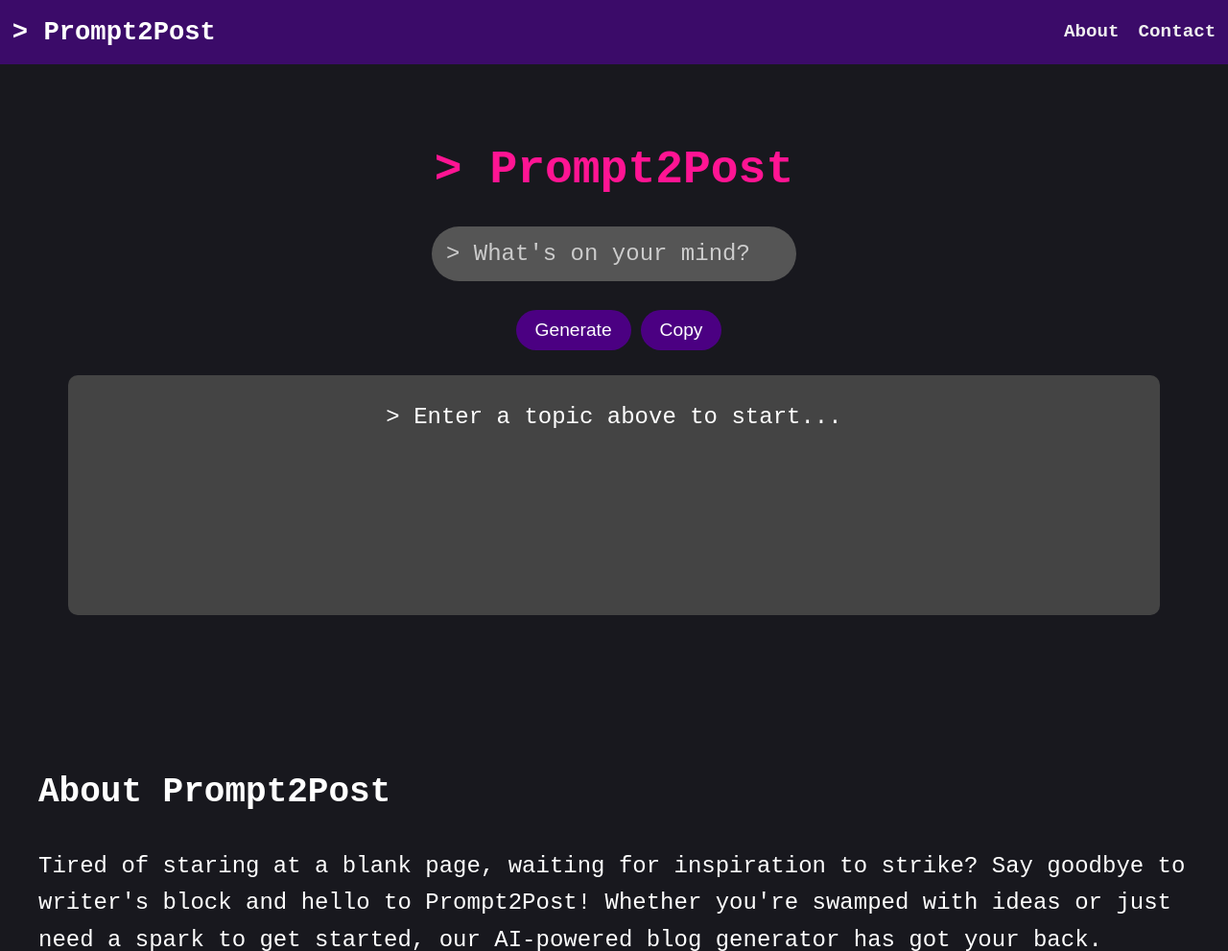
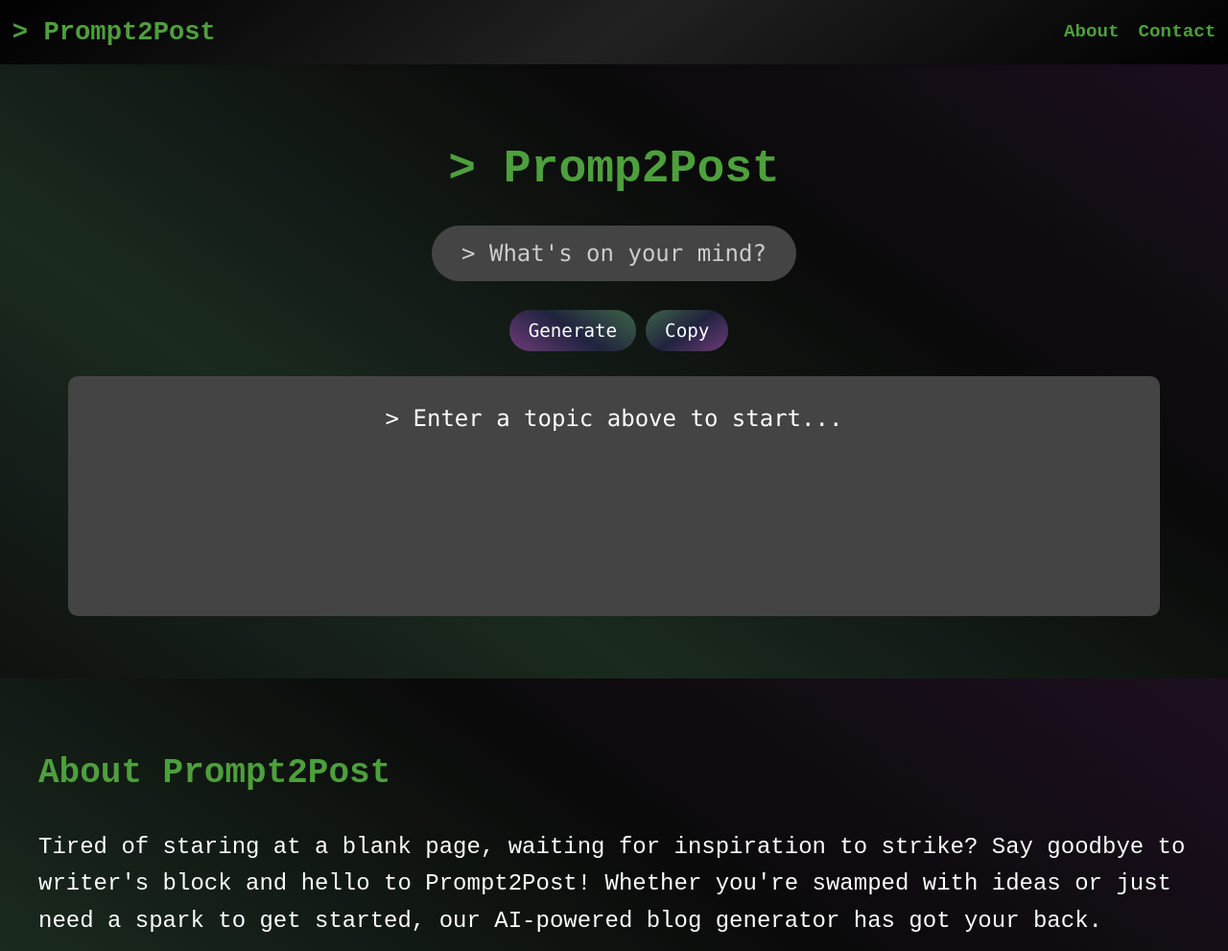
Before and after one commit to katharvaa/Prompt2Post, a plain HTML site: page index.html in a window 1280 px wide. Shown: the top 991 px of the page at 96% size. Drawn offline with Linux system fonts and the light colour scheme.

Commit message:
updated styling

```diff
--- a/index.html
+++ b/index.html
@@ -23,8 +23,8 @@
     </nav>
 
     <!-- Main Container -->
-    <div class="container" id="main">
-        <h1>> Prompt2Post</h1>
+    <div class="container">
+        <h1 id="main">> Promp2Post</h1>
         <form id="blog-form">
             <!-- <label for="topic">What's on your mind? 🤔</label> -->
             <input type="text" id="topic" name="topic" placeholder="> What's on your mind?" required>
@@ -40,7 +40,7 @@
 
     <!-- About Section -->
     <section id="about" class="about">
-        <h2>About Prompt2Post</h2>
+        <h2 id="about-content-header">About Prompt2Post</h2>
         <p>
             Tired of staring at a blank page, waiting for inspiration to strike? Say goodbye to writer's block and hello to Prompt2Post! Whether you're swamped with ideas or just need a spark to get started, our AI-powered blog generator has got your back.
         </p>
--- a/styles.css
+++ b/styles.css
@@ -2,10 +2,17 @@
 body {
     margin: 0;
     font-family: "Courier New", Courier, monospace;
-    background-color: #18181e;
+    /* background-color: #191A19; */
     color: #FFFFFF;
     line-height: 1.6;
     font-size: 18px;
+    background: linear-gradient(35deg, #0d0d0d, #1a2a1e, #0a0a0a, #1d0f20); /* Very dark black, muted deep green, and pitch black */
+    height: 100vh;
+    margin: 0;
+    background-repeat: no-repeat;
+    background-attachment: fixed;
+    background-size: cover;
+
 }
 
 /* Navbar */
@@ -13,25 +20,27 @@ nav {
     display: flex;
     justify-content: space-between;
     align-items: center;
-    background-color: #3B0B69; /* Glossy purple */
+    /* background-color: #313331;  */
     padding-left: 1%;
     padding-right: 1%;
     position: sticky;
     top: 0;
     z-index: 1000;
+    background: linear-gradient(145deg, #000000, #222121, #000000);
+    box-shadow: 0px 2px 4px rgba(18, 9, 24, 0.101);
 }
 
 .logo {
     cursor: pointer;
     font-size: 1.7rem; /* Increased size */
     font-weight: bold;
-    color: white;
+    color: #4E9F3D;
     text-decoration: none;
     transition: color 0.1s ease;
 }
 
 .logo:hover {
-    color: #f892c8; /* Color on hover */
+    color: #83dc73; /* Color on hover */
 }
 
 .nav-links {
@@ -44,14 +53,14 @@ nav {
 }
 
 .nav-links a {
-    color: #efefef; /* Fluorescent pink */
+    color: #4E9F3D;
     text-decoration: none;
     font-size: 1.2rem; /* Increased size */
     font-weight:600;
 }
 
 .aboutnav:hover, .contactnav:hover {
-    color:#f892c8;
+    color: #83dc73;
 }
 .burger {
     display: none;
@@ -95,7 +104,7 @@ nav {
 h1 {
     font-size: 3rem; /* Increased heading size */
     margin-bottom: 20px;
-    color: #FF1493; /* Fluorescent pink */
+    color: #4E9F3D;
 }
 
 form {
@@ -104,13 +113,18 @@ form {
     align-items: center;
 }
 
+#topic{
+    font-family: Consolas, monaco, monospace;
+    text-align: center;
+}
+
 label {
     font-size: 1.5rem; /* Increased label size */
     color: #FF1493; /* Fluorescent pink */
 }
 
 input {
-    background-color: #555;
+    background-color: #444;
     color: #fff;
     border: none;
     padding: 15px;
@@ -130,7 +144,7 @@ input:focus {
 }
 
 button {
-    background-color: #4B0082; /* Glossy purple */
+    background: linear-gradient(35deg, #6e3b79, #20233f,  #3d6347);
     color: white;
     padding: 15px 30px;
     border: none;
@@ -138,6 +152,7 @@ button {
     cursor: pointer;
     font-size: 1.5rem; /* Increased button text size */
     transition: all 0.3s ease;
+    font-family: Consolas, monaco, monospace;
 }
 
 .button-group {
@@ -153,10 +168,10 @@ button:hover {
 }
 
 #copy-button {
-    background-color: #4B0082; /* Same glossy purple */
+    background: linear-gradient(145deg, #3d6347, #20233f, #6e3b79);
     color: white;
     padding: 15px 30px;
-    border: none;
+    border:#171e6d;
     border-radius: 30px; /* Rounded button */
     cursor: pointer;
     font-size: 1.5rem; /* Same size as other button */
@@ -183,6 +198,7 @@ button, #copy-button {
     margin-top: 2%;
     margin-bottom: 2%;
     width: 85%;
+    font-family: Consolas, monaco, monospace;
     font-size: 1.5rem; /* Increased output text size */
     min-height: 200px;  /* Ensures a base height */
     overflow-y: auto;   /* Adds scrolling if content overflows */
@@ -192,10 +208,21 @@ button, #copy-button {
 /* About Section */
 .about {
     padding: 40px;
-    background-color: #18181e;
+    background-color: #191A19;
     text-align: left;
     font-size: 1.5rem; /* Increased about text size */
     margin-top: 20px;  /* Add margin to ensure spacing */
+    background: linear-gradient(35deg, #0d0d0d, #1a2a1e, #0a0a0a, #1d0f20);
+    height: 100vh;
+    margin: 0;
+    background-repeat: no-repeat;
+    background-attachment: fixed;
+    background-size: cover;
+
+}
+
+#about-content-header {
+    color: #4E9F3D;
 }
 .abt {
     text-align: center;
@@ -209,12 +236,12 @@ button, #copy-button {
 footer {
     /* padding-top: 0.2%; */
     /* padding-bottom: 0.2%; */
-    background-color: #3B0B69; /* Glossy purple */
+    background: linear-gradient(145deg, #242424,#000000,#000000,#000000,#000000,#000000, #242424);
     text-align: center;
-    position: relative;  /* Ensure footer stays at bottom */
+    position: relative;
     bottom: 0;
     /* width: 100%; */
-    clear: both;         /* Clears any floating elements */
+    clear: both;
 }
 
 footer img {
```
Also changed, not shown: script.js (line endings or trailing spaces).
